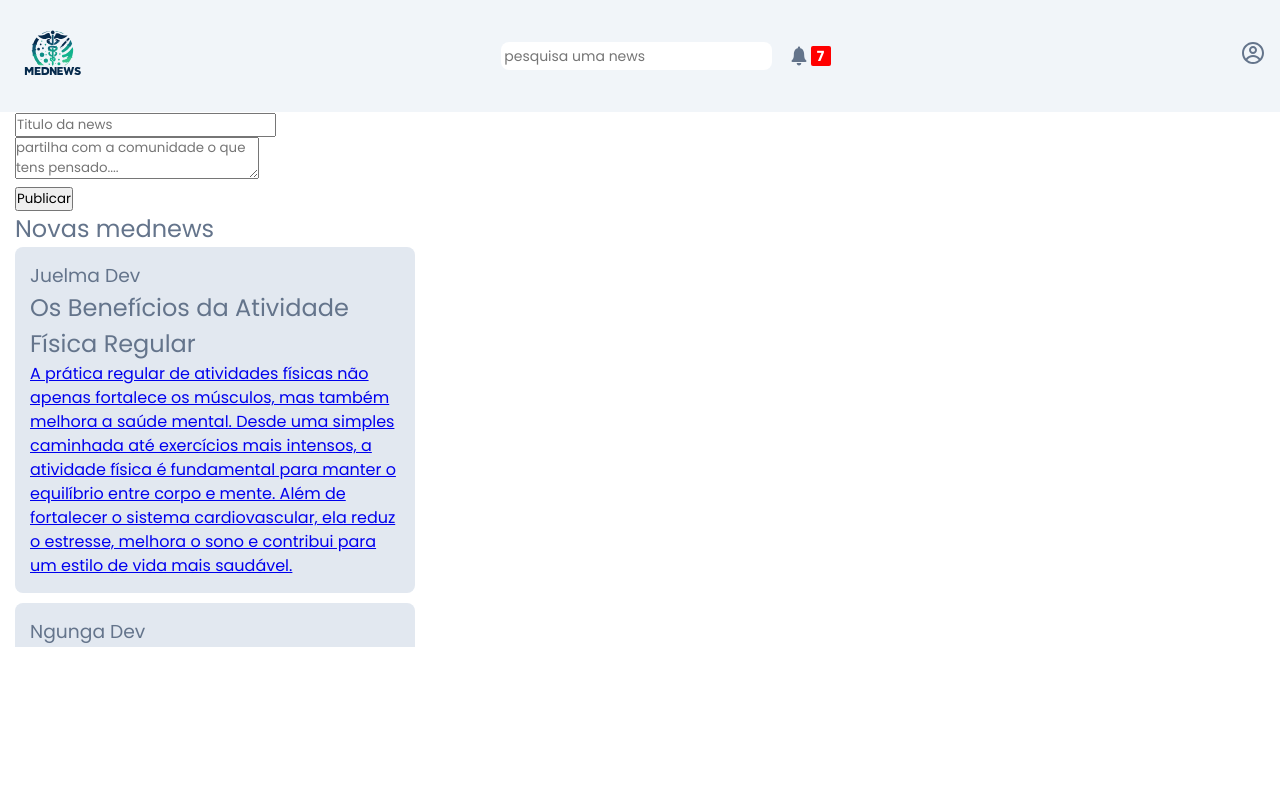
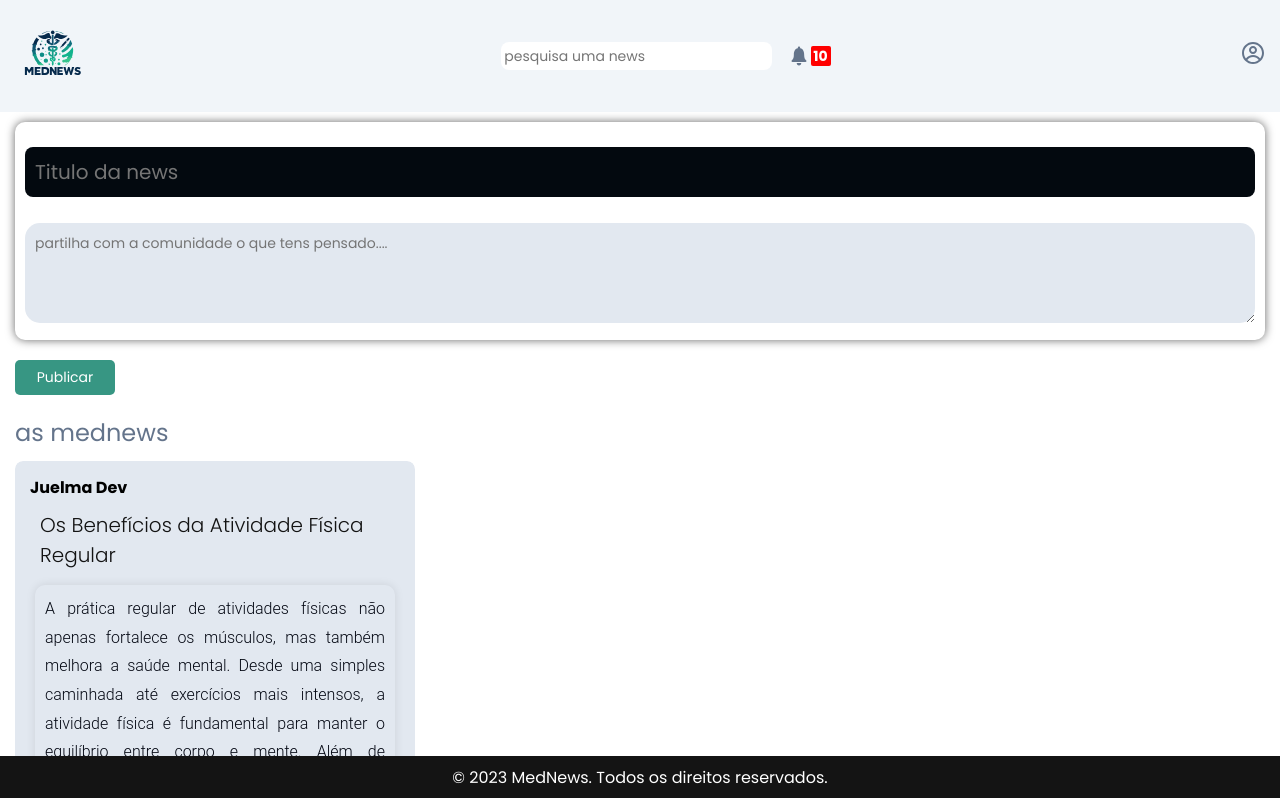
Before and after one commit to franciscojoaopedro/mednews, a React (Vite) app: page / in a window 1280 px wide. Shown: the top 798 px of the page. Built offline with nearby package versions, Linux system fonts and the light colour scheme.

Commit message:
feat add: news styles

```diff
--- a/src/App.jsx
+++ b/src/App.jsx
@@ -14,7 +14,7 @@ function App() {
       }
       <Outlet
       />
-     {/* {lognin&& (<Footer/>)} */}
+     {lognin&& (<Footer/>)}
     </div>
   </>
   )
--- a/src/components/CardNews/Card.css
+++ b/src/components/CardNews/Card.css
@@ -6,3 +6,59 @@
     height: fit-content;
     margin-bottom: 10px;
 }
+
+.author-news{
+margin-bottom: 10px;
+}
+.author-news h3{
+    font-weight: 700;
+    font-size: 16px;
+    color: black;
+    text-align: start;
+
+}
+
+.title-news{
+    display: flex;
+    justify-self: center;
+    align-items: center;
+}
+.title-news h2{
+    font-weight: 300;
+    font-size: 20px;
+    color: #131313;
+    text-align: left;
+    margin-left: 10px;
+
+}
+
+.content-news{
+padding: 5px;
+    max-width: 400px;
+}
+
+.content-news p{
+    font-family: 'Roboto', sans-serif;
+    font-style: normal;
+    text-align: justify;
+    font-weight: 300;
+    line-height: 1.79;
+    letter-spacing: 0em;
+    text-indent: 0em;
+    text-transform: none;
+    white-space: pre-wrap;
+    word-break: break-word;
+    overflow-wrap: break-word;
+    tab-size: 8;
+    margin-top: 10px;
+    margin-right: 10px;
+    padding: 10px;
+    border-radius: 10px;
+    color: #030712;
+    box-shadow: 0px 0px 10px rgba(0, 0, 0, 0.1);
+    display: inline-block;
+    width: 100%;
+    height: auto;
+    vertical-align: top;
+
+}
--- a/src/components/CardNews/CardNews.jsx
+++ b/src/components/CardNews/CardNews.jsx
@@ -6,14 +6,14 @@ import "./Card.css"
 export const CardNews = ({nome,titulo,conteudo}) => {
   return(
     <div className="news">
-        <div>
+        <div className='author-news'>
         <h3>{nome}</h3>
         </div>
         <div className='title-news' >
         <h2>{titulo}</h2>
         </div>
-       <div>
-       <a href="#">{conteudo}</a>
+       <div className='content-news'>
+        <p>{conteudo}</p>
        </div>
 </div>
   )
--- a/src/components/Footer/footer.css
+++ b/src/components/Footer/footer.css
@@ -1,50 +1,20 @@
 
-/* Estilos básicos para o footer */
 footer {
     background-color: #333;
     color: #fff;
-    padding: 20px 0;
     position: absolute;
+    left: 0;
+    width: 100vw;
     bottom: 0;
-    width: 100%;
 }
 
-.footer-container {
-    display: flex;
-    justify-content: center;
-    flex-wrap: wrap;
-}
 
-.footer-section {
-    width: 200px;
-    margin-bottom: 20px;
-}
-
-.footer-section h3 {
-    color: #ffcc00;
-    font-size: 1.2em;
-    margin-bottom: 10px;
-}
-
-.footer-section ul {
-    list-style: none;
-    padding: 0;
-}
-
-.footer-section ul li {
-    margin-bottom: 8px;
-}
-
-.footer-section a {
-    color: #fff;
-    text-decoration: none;
-}
 
 .footer-bottom {
-    margin-top: 20px;
     text-align: center;
-    background-color: #222;
-    padding: 10px 0;
+    width: 100%;
+    background-color: rgb(20, 20, 20);
+    padding: 10px;
 }
 
 .footer-bottom p {
--- a/src/components/Footer/index.jsx
+++ b/src/components/Footer/index.jsx
@@ -4,13 +4,8 @@ import "./footer.css"
 export const Footer = () => {
   return (
     <footer className='footer'>
-    <div class="footer-container">
-        <div class="footer-section">
-            <h3>MedNews</h3>
-            <p>Sua fonte confiável de notícias médicas.</p>
-        </div>
-    </div>
-    <div class="footer-bottom">
+
+    <div className="footer-bottom">
         <p>&copy; 2023 MedNews. Todos os direitos reservados.</p>
     </div>
 </footer>
--- a/src/components/Header/Header.jsx
+++ b/src/components/Header/Header.jsx
@@ -8,7 +8,7 @@ import { CgProfile } from "react-icons/cg";
 import Logo from "../../assets/Logo.svg"
 
 export const Header = () => {
-  const notificatin=7;
+  const notificatin=10;
   return (
     <header>
       <div className='container-header'>
--- a/src/components/Header/header.css
+++ b/src/components/Header/header.css
@@ -1,10 +1,9 @@
 header{
-    position: relative;
-    width: 100%;
     background: #f1f5f9;
 
 }
 .container-header{
+    width: 100vw;
     display: flex;
     justify-content: center;
     align-items: center;
--- a/src/global.css
+++ b/src/global.css
@@ -4,8 +4,10 @@
   font-weight: 400;
   box-sizing: border-box;
   color: #64748b;
+
+
 }
 body{
-  width: 100vw;
-  height: 100vh;
+  font-family: 'Poppins', sans-serif;
+
 }
--- a/src/pages/Home/index.css
+++ b/src/pages/Home/index.css
@@ -1,16 +1,101 @@
 .container-home{
-    width: 100%;
+    width: 100vw;
     padding: 0px 15px;
 }
 
 .content-home{
+    width: 100%;
     display: flex;
     justify-content:center;
     align-items: flex-start;
     flex-direction: column;
 }
+
+
+.form-post{
+width: 100%;
+display: flex;
+justify-self: center;
+flex-wrap: wrap;
+align-items: flex-start;
+padding:10px;
+border-radius: 10px;
+margin-top: 10px;
+position: relative;
+z-index: 999;
+box-shadow: 0px 0px 10px rgba(0,0,0,.6);
+margin-bottom: 10px;
+
+}
+
+.area-input-title{
+    width: 100vw;
+   margin-top:15px ;
+}
+.area-input-title input{
+ border: none;
+ outline: none;
+ background: #03090f;
+ color:#343a40;
+ font-size:20px;
+ margin-bottom: 1rem;
+ padding: 10px;
+ width: 100%;
+ border-radius: 8px;
+ text-col
+
+}
+.area-input-content{
+    margin-top: 10px;
+    width: 100vw;
+    max-height: 150px;
+
+}
+.area-input-content textarea{
+    border-radius: 15px;
+    width: 100%;
+    height: 100px;
+    border: none;
+    background-color: #e2e8f0;
+    color: black;
+    font-size: 14px;
+    resize: vertical;
+    outline: none;
+    overflow: auto;
+    padding: 10px;
+
+}
+
+
+.area-btn-publicar{
+    margin-top: 10px;
+    display: flex;
+    justify-content: flex-start;
+    align-items: flex-start;
+}
+.area-btn-publicar button{
+    background-color: #379683;
+    color:#fff;
+    border: none;
+    font-size: 14px;
+    cursor: pointer;
+    height: 35px;
+    width: 100px;
+    border-radius: 5px;
+    transition: all 0.3s ease-in-out;
+}
+
+.mednew-pubs{
+    margin-top: 20px;
+    text-align: center;
+    margin-bottom: 10px;
+
+}
+
 .all-news{
     overflow-y: scroll;
     scroll-behavior: smooth;
-    max-height: 50vh;
+    max-height: 60vh;
+    border-radius: 8px;
+    margin-bottom: 20px;
 }
--- a/src/pages/Home/index.jsx
+++ b/src/pages/Home/index.jsx
@@ -12,19 +12,21 @@ const Home = () => {
   return (
     <div className='container-home'>
         <div className='content-home'>
-            <div>
+           <form className='form-post'>
+           <div className='area-input-title'>
                 <input placeholder='Titulo da news' />
             </div>
-            <div>
+            <div className='area-input-content'>
                 <textarea
                     placeholder='partilha com a comunidade o que tens pensado....'
                 />
             </div>
-           <div>
+           </form>
+           <div className='area-btn-publicar'>
             <button>Publicar</button>
            </div>
-           <div>
-            <h2>Novas mednews </h2>
+           <div className='mednew-pubs'>
+            <h2>as mednews </h2>
            </div>
            <div className='all-news'>
            {ListNews.map((element,index)=>
```
